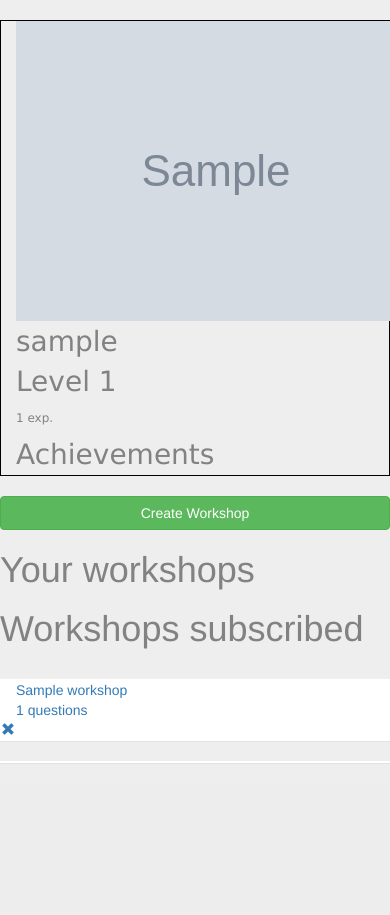
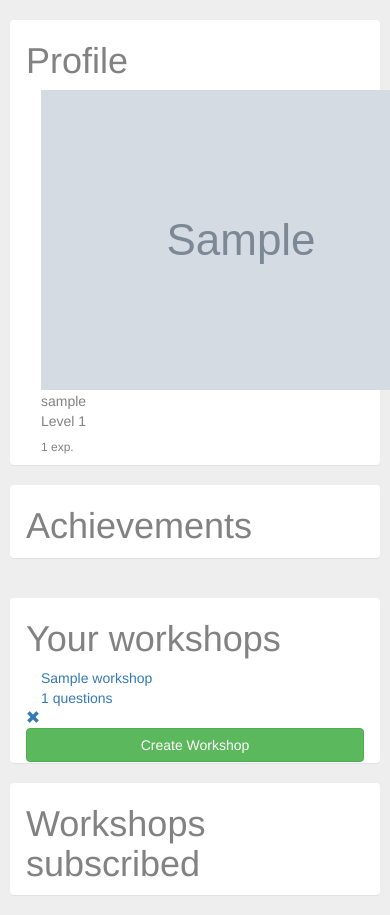
Before and after one commit to ivancompanyavi/workshops, a Django app: page /user/profile/ in a window 390 px wide; the page is wider, and only the part inside the window is pictured. Shown: the part 235-1150 px from the top of that part. Before the commit the page ends 998 px from the top of that part, so only its background shows below. Run offline with Django 3.2, Linux system fonts and the light colour scheme; a user stored in the database is signed in; tables that the repository leaves empty hold one stand-in row (values such as "Sample post"); grey boxes marked "Sample" are stand-in pictures; some libraries are stand-ins or nearby versions.

Commit message:
- Keep coding

```diff
--- a/core/static/css/base.css
+++ b/core/static/css/base.css
@@ -1,21 +1,19 @@
-body{
+body {
     color: #828282;
     background-color: #eee;
 }
 
-.panel{
+.panel {
     background-color: #ffffff;
+    margin-right: 10px;
+    margin-left: 10px;
 }
 
-.top-buffer{
+.top-buffer {
     padding-top: 20px;
 }
 
-.workshop-item{
+.workshop-item {
     background: #afd9ee;
     border-radius: 10px;
 }
-.with-margin {
-  margin-right:10px;
-  margin-left:10px;
-}
--- a/user_profile/templates/profile.html
+++ b/user_profile/templates/profile.html
@@ -4,8 +4,12 @@
     <link rel="stylesheet" href="{{ STATIC_URL }}css/profile.css"/>
 {% endblock %}
 {% block content %}
-    <div class="resume">
     <div class="row">
+        <div class="col-md-6">
+            <div class="row panel">
+                <div class="col-md-12">
+                    <h1>Profile</h1>
+                </div>
                 <div class="col-md-12">
                     <div class="col-md-3">
                         <div class="row">
@@ -17,7 +21,7 @@
                         </div>
                         <div class="row">
                             <div class="col-md-12">
-                            <form method="post" action="/upload_avatar">
+                                <form method="post" action="{% url 'change_avatar' %}">
                                     {{ avatarForm }}
                                 </form>
                             </div>
@@ -32,12 +36,16 @@
                                 Level {{ worker.level }} <h6>{{ worker.experience }} exp.</h6>
                             </div>
                         </div>
-                    <div class="row">
-                        <div class="col-md-12">
-                            Achievements
                     </div>
                 </div>
-                    <div class="row">
+            </div>
+        </div>
+        <div class="col-md-6">
+            <div class="row panel">
+                <div class="col-md-12">
+                    <h1>Achievements</h1>
+                </div>
+                <div class="col-md-12">
                     {% for a in worker.achievements_set %}
                         <img src="{{ a.image.url }}" alt="{{ a.name }}"/>
                     {% endfor %}
@@ -45,23 +53,12 @@
             </div>
         </div>
     </div>
-    </div>
-    <div class="row top-buffer">
-        <div class="col-md-12">
-            <a href="{% url 'workshop_new' %}" class="btn btn-block btn-success">Create Workshop</a>
-        </div>
-    </div>
-    <div class="row">
-        <div class="col-md-6">
-            <h1>Your workshops</h1>
-        </div>
-        <div class="col-md-6">
-            <h1>Workshops subscribed</h1>
-        </div>
-    </div>
     <div class="row top-buffer">
         <div class="col-md-6">
             <div class="row panel">
+                <div class="col-md-12">
+                    <h1>Your workshops</h1>
+                </div>
                 {% for workshop in commited_workshops %}
                     <a href="{% url 'workshop_detail' workshop.id %}">
                         <div class="col-md-11">
@@ -79,10 +76,16 @@
                         </a>
                     </div>
                 {% endfor %}
+                <div class="col-md-12">
+                    <a href="{% url 'workshop_new' %}" class="btn btn-block btn-success">Create Workshop</a>
+                </div>
             </div>
         </div>
         <div class="col-md-6">
             <div class="row panel">
+                <div class="col-md-12">
+                    <h1>Workshops subscribed</h1>
+                </div>
                 {% for workshop in worker.workshops_subscribed.all %}
                     <a href="{% url 'workshop_detail' workshop.id %}">
                         <div class="col-md-12 workshop-item">
--- a/workshop/templates/workshop_list.html
+++ b/workshop/templates/workshop_list.html
@@ -21,7 +21,7 @@
                 <div class="col-md-4">
             {% endif %}
         {% endif %}
-    <div class="row with-margin panel">
+    <div class="row panel">
         <div class="col-md-10">
             <h4>{{ workshop.name }}</h4>
         </div>
@@ -32,11 +32,11 @@
             <h5>{{ workshop.description }}</h5>
         </div>
         <div class="col-md-6">
-            <a href="/workshops/{{ workshop.id }}/detail/" class="btn btn-block btn-info">View details</a>
+            <a href="{% url 'workshop_detail' workshop.id %}" class="btn btn-block btn-info">View details</a>
         </div>
         {% if workshop.commiter.user != request.user %}
             <div class="col-md-6">
-                <a href="/workshops/{{ workshop.id }}/subscribe/" class="btn btn-block btn-success">Subscribe</a>
+                <a href="{% url 'workshop_subscribe' workshop.id %}" class="btn btn-block btn-success">Subscribe</a>
             </div>
         {% endif %}
     </div>
```
Lines whose indentation alone changed are shown as unchanged.
